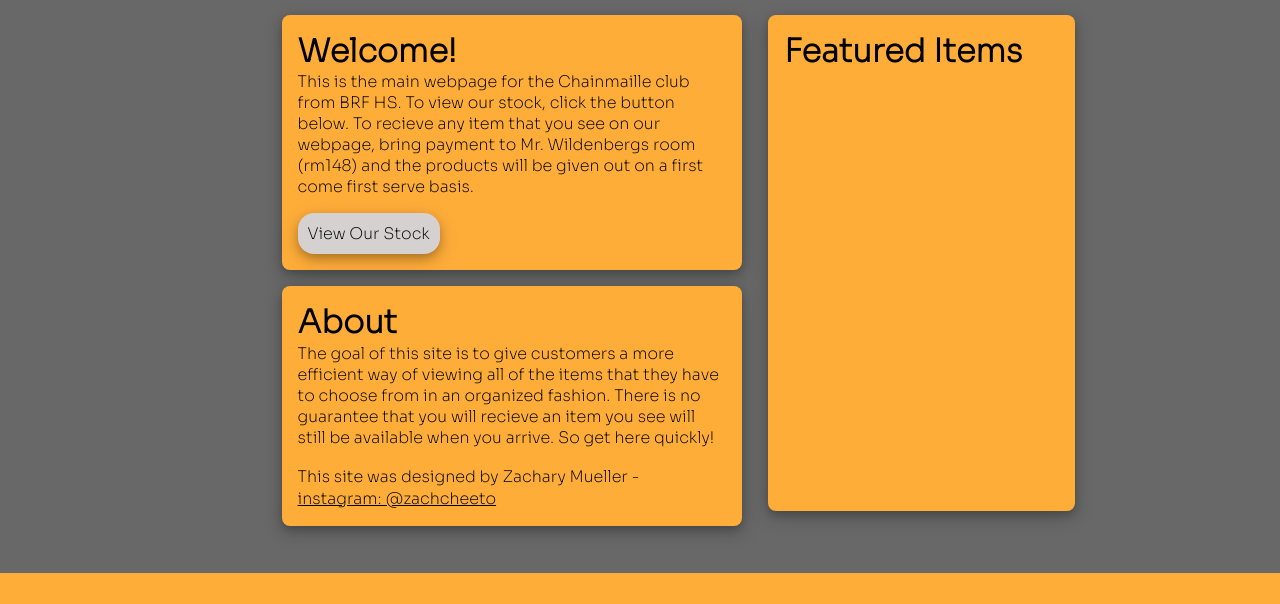
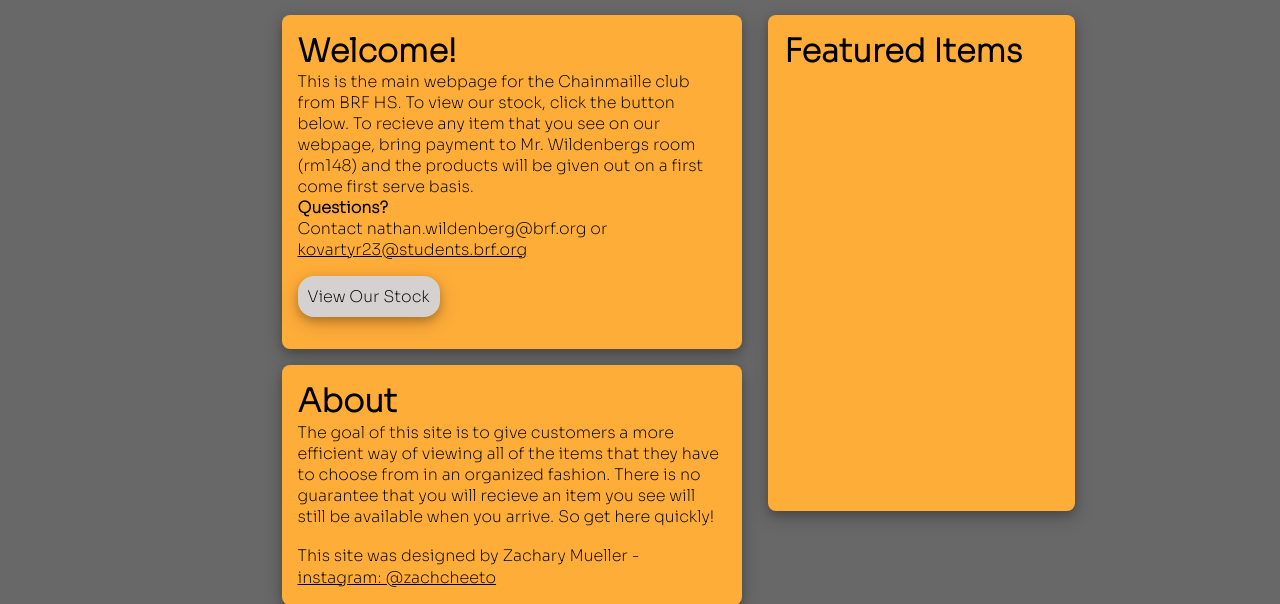
Before and after one commit to ZacharyMueller/BRFchainmaille, a Django app: page / in a window 1280 px wide. Shown: the part 227-831 px from the top of the page. Before the commit the page ends 800 px from the top, so only its background shows below. Run offline with Django 3.2, Linux system fonts and the light colour scheme; data that the repository does not hold is empty; parts of the project's set-up code (start-up, migrations or seed data) failed here and were passed over.

Commit message:
Add Email Contact Information

```diff
--- a/templates/home.html
+++ b/templates/home.html
@@ -11,8 +11,10 @@
                         To recieve any item that you see on our webpage, bring payment to Mr. Wildenbergs room (rm148) and the products
                         will be given out on a first come first serve basis.
 
+                        <p><b>Questions?</b></p>
+                        <p>Contact nathan.wildenberg@brf.org or <u>kovartyr23@students.brf.org</u></p>
                         </p>
-                        <a href="{% url 'all_stock' %}" style="margin-top: 2vh;">View Our Stock</a>
+                        <a href="{% url 'all_stock' %}" style="margin-top: 2vh; margin-bottom: 2vh;">View Our Stock</a>
                 </div>
                 <div class="about-info">
                         <h1>About</h1>
```
